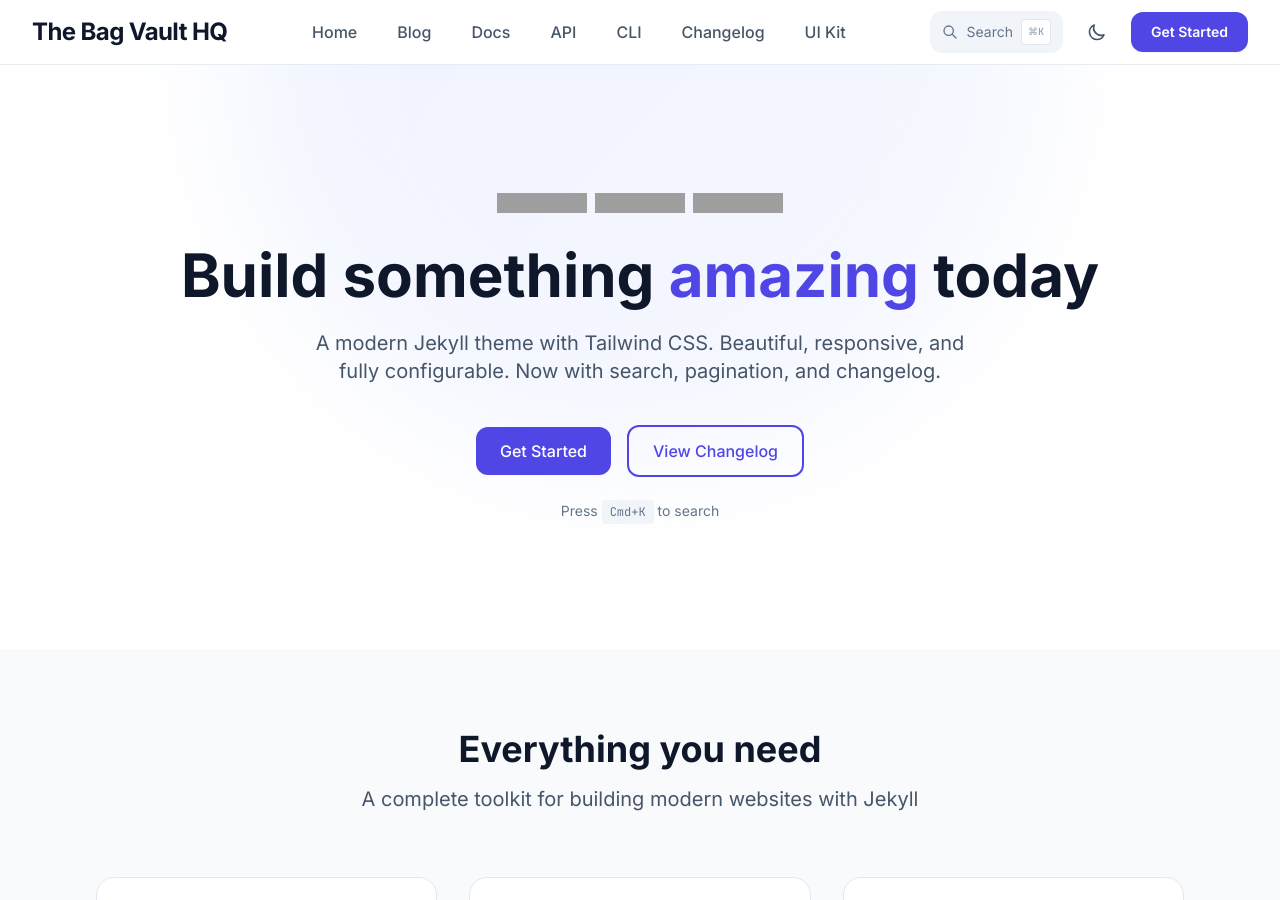
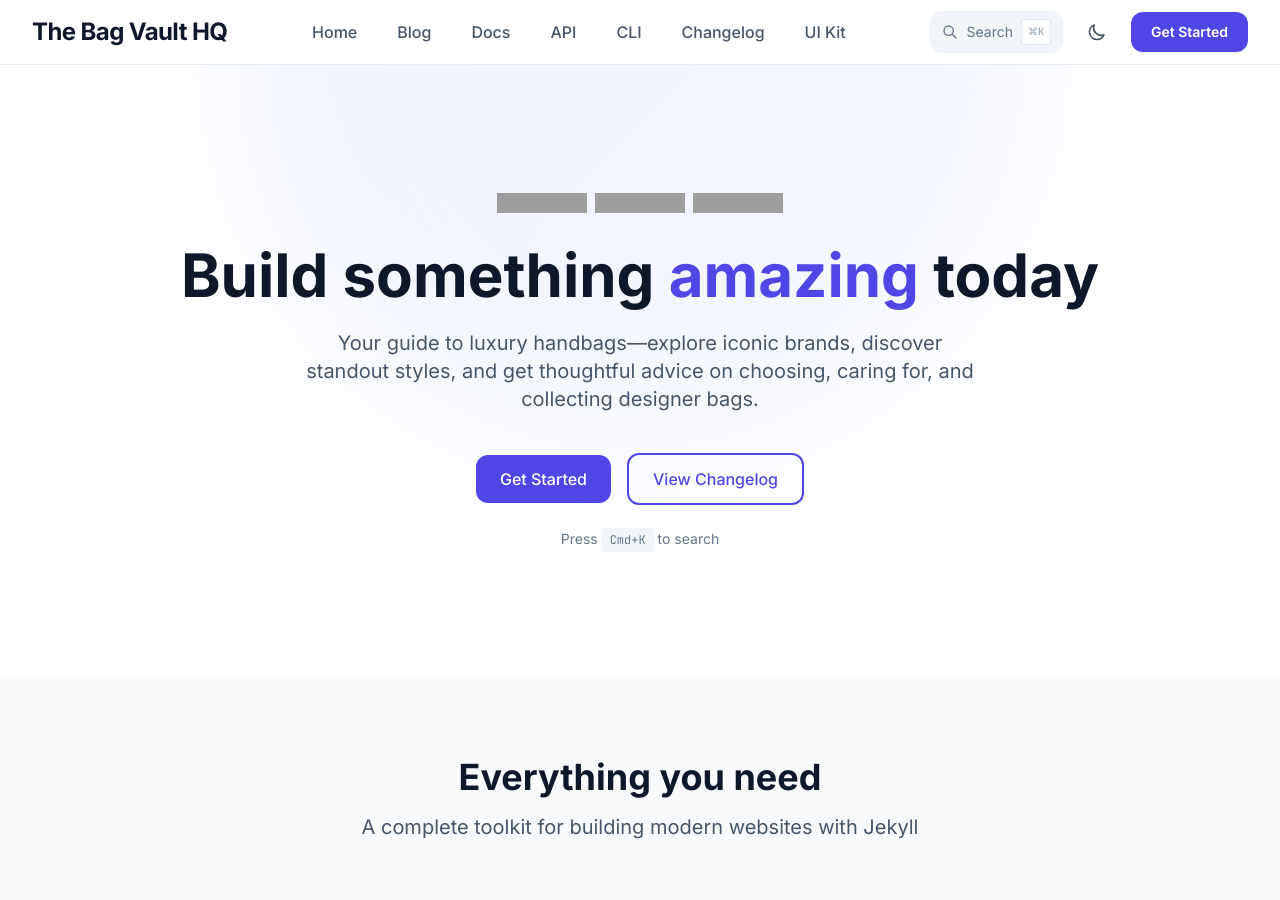
Before and after one commit to branad9/thebagvaulthq.com, a Jekyll site: the page built from index.html, in a window 1280 px wide and 900 px high. Built offline with Jekyll 4.4.1, drawn with Linux system fonts in a browser that asks for light colours; nearby versions of some CDN libraries; comment, search, counter and statistics services are not loaded; grey boxes are pictures that could not be loaded.

Commit message:
Update index.html

```diff
--- a/index.html
+++ b/index.html
@@ -18,7 +18,7 @@ title: Home
         today
       </h1>
       <p class="mt-6 text-xl text-slate-600 dark:text-slate-400 max-w-2xl mx-auto">
-        A modern Jekyll theme with Tailwind CSS. Beautiful, responsive, and fully configurable. Now with search, pagination, and changelog.
+        {{site.description}}
       </p>
       <div class="mt-10 flex flex-col sm:flex-row items-center justify-center gap-4">
         {% include components/button.html text=site.data.navigation.hero.primary.title link=site.data.navigation.hero.primary.url style="primary" size="lg" %}
```
